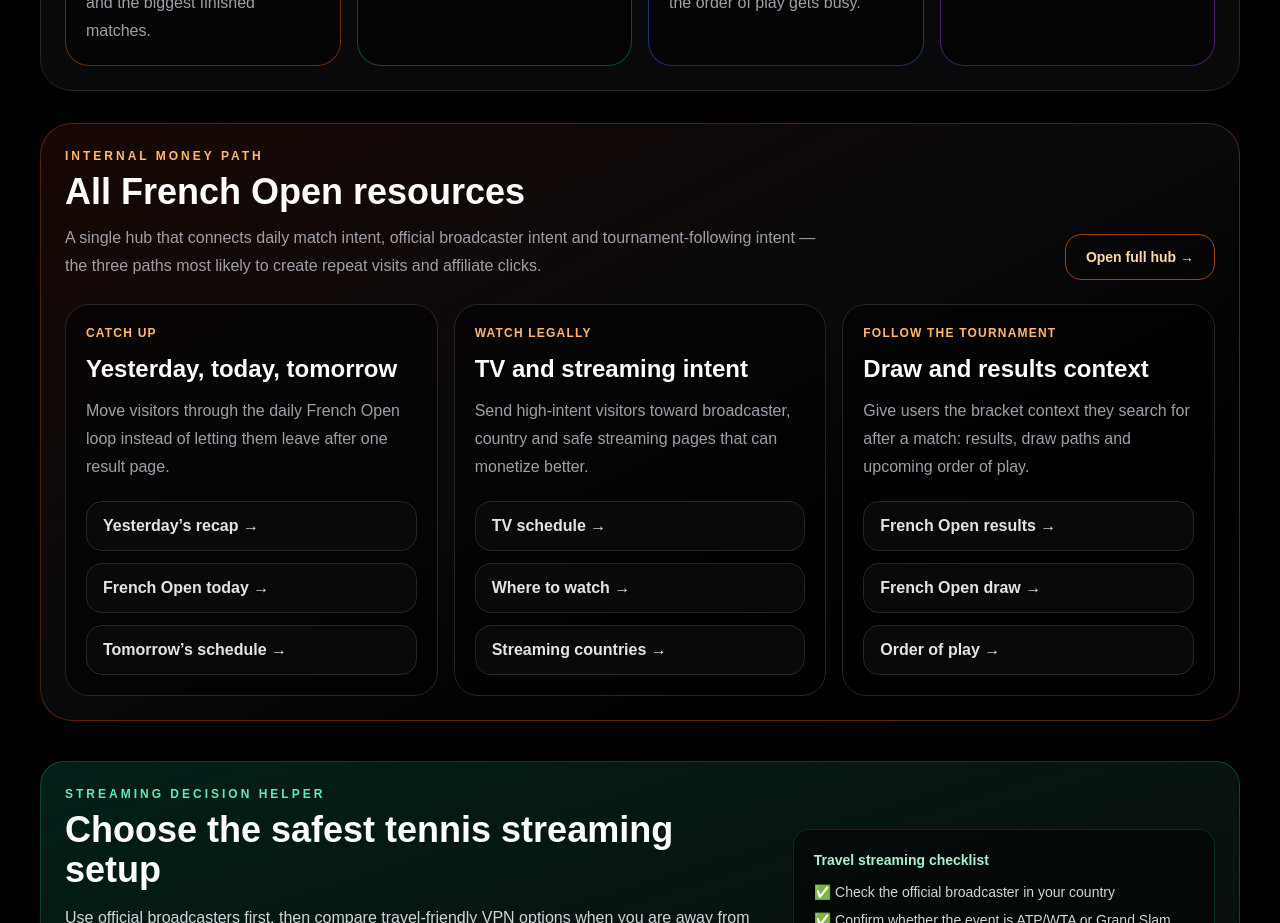
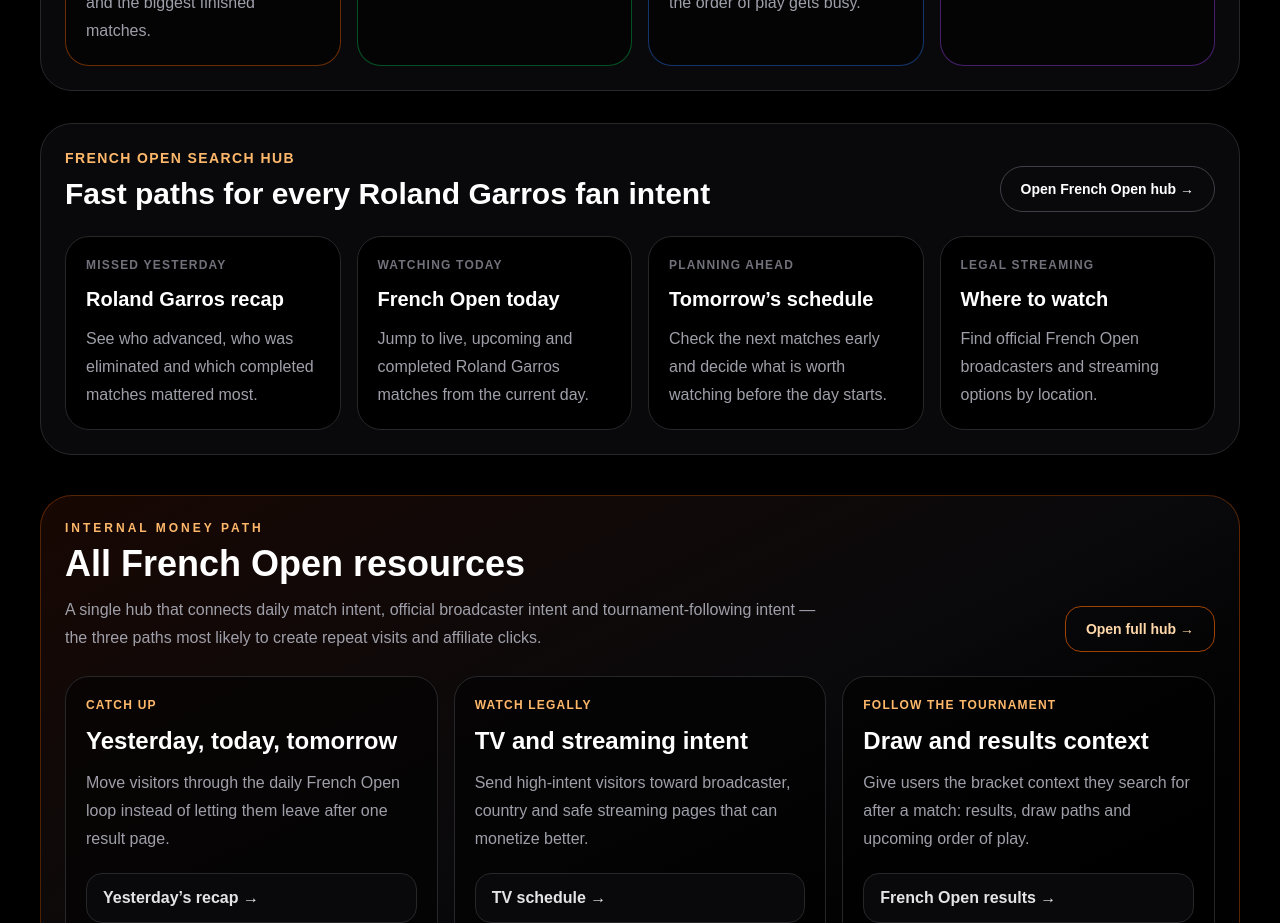
Before and after one commit to 8dqqd57hyh-rgb/watch-tennis-today, a Next.js app: page /french-open in a window 1280 px wide. Shown: the part 1240-2163 px from the top of the page. Built offline with nearby package versions, Linux system fonts and the light colour scheme; no server answers.

Commit message:
Add automated tennis email alerts

```diff
--- /dev/null
+++ b/app/components/FrenchOpenSeoBridge.tsx
@@ -0,0 +1,74 @@
+import Link from "next/link";
+
+const intentCards = [
+  {
+    eyebrow: "Missed yesterday",
+    title: "Roland Garros recap",
+    text: "See who advanced, who was eliminated and which completed matches mattered most.",
+    href: "/roland-garros-recap",
+  },
+  {
+    eyebrow: "Watching today",
+    title: "French Open today",
+    text: "Jump to live, upcoming and completed Roland Garros matches from the current day.",
+    href: "/french-open-today",
+  },
+  {
+    eyebrow: "Planning ahead",
+    title: "Tomorrow’s schedule",
+    text: "Check the next matches early and decide what is worth watching before the day starts.",
+    href: "/tomorrow",
+  },
+  {
+    eyebrow: "Legal streaming",
+    title: "Where to watch",
+    text: "Find official French Open broadcasters and streaming options by location.",
+    href: "/where-to-watch-french-open",
+  },
+];
+
+export default function FrenchOpenSeoBridge({ compact = false }: { compact?: boolean }) {
+  return (
+    <section className="mb-10 rounded-[2rem] border border-zinc-800 bg-zinc-950 p-6">
+      <div className="mb-6 flex flex-col justify-between gap-4 md:flex-row md:items-end">
+        <div>
+          <p className="mb-2 text-sm font-black uppercase tracking-widest text-orange-300">
+            French Open search hub
+          </p>
+          <h2 className="text-3xl font-black">
+            Fast paths for every Roland Garros fan intent
+          </h2>
+          {!compact ? (
+            <p className="mt-3 max-w-3xl leading-8 text-zinc-400">
+              This block keeps visitors moving between yesterday, today,
+              tomorrow and legal streaming pages instead of leaving after one
+              result check.
+            </p>
+          ) : null}
+        </div>
+        <Link
+          href="/french-open"
+          className="rounded-full border border-zinc-700 px-5 py-3 text-sm font-bold transition hover:border-orange-400"
+        >
+          Open French Open hub →
+        </Link>
+      </div>
+
+      <div className="grid gap-4 md:grid-cols-2 xl:grid-cols-4">
+        {intentCards.map((card) => (
+          <Link
+            key={card.href}
+            href={card.href}
+            className="rounded-3xl border border-zinc-800 bg-black p-5 transition hover:border-orange-400 hover:bg-zinc-900"
+          >
+            <p className="mb-3 text-xs font-black uppercase tracking-widest text-zinc-500">
+              {card.eyebrow}
+            </p>
+            <h3 className="mb-3 text-xl font-black">{card.title}</h3>
+            <p className="leading-7 text-zinc-400">{card.text}</p>
+          </Link>
+        ))}
+      </div>
+    </section>
+  );
+}
--- /dev/null
+++ b/app/components/JsonLd.tsx
@@ -0,0 +1,12 @@
+type JsonLdProps = {
+  data: Record<string, unknown> | Record<string, unknown>[];
+};
+
+export default function JsonLd({ data }: JsonLdProps) {
+  return (
+    <script
+      type="application/ld+json"
+      dangerouslySetInnerHTML={{ __html: JSON.stringify(data) }}
+    />
+  );
+}
--- a/app/french-open/page.tsx
+++ b/app/french-open/page.tsx
@@ -1,6 +1,9 @@
 import DailyTennisLoop from "@/app/components/DailyTennisLoop";
 import EmailSignup from "@/app/components/EmailSignup";
 import FrenchOpenConversionCluster from "@/app/components/FrenchOpenConversionCluster";
+import FrenchOpenSeoBridge from "@/app/components/FrenchOpenSeoBridge";
+import BreadcrumbSchema from "@/app/components/BreadcrumbSchema";
+import JsonLd from "@/app/components/JsonLd";
 import RevenueConversionPanel from "@/app/components/RevenueConversionPanel";
 
 export const metadata = {
@@ -59,13 +62,23 @@ const faq = [
 ];
 
 export default function FrenchOpenHubPage() {
-  const jsonLd = {
+  const jsonLd = [
+    {
       "@context": "https://schema.org",
-    "@type": "WebPage",
+      "@type": "CollectionPage",
       name: "French Open 2026 Hub",
       description:
         "Daily Roland Garros hub for live matches, results, draw, recap, schedule and legal viewing guides.",
       url: "https://watchtennistoday.com/french-open",
+      hasPart: resourceLinks.map(([label, href]) => ({
+        "@type": "WebPage",
+        name: label,
+        url: `https://watchtennistoday.com${href}`,
+      })),
+    },
+    {
+      "@context": "https://schema.org",
+      "@type": "FAQPage",
       mainEntity: faq.map((item) => ({
         "@type": "Question",
         name: item.q,
@@ -74,13 +87,17 @@ export default function FrenchOpenHubPage() {
           text: item.a,
         },
       })),
-  };
+    },
+  ];
 
   return (
     <main className="min-h-screen bg-black px-6 py-10 text-white md:px-10">
-      <script
-        type="application/ld+json"
-        dangerouslySetInnerHTML={{ __html: JSON.stringify(jsonLd) }}
+      <JsonLd data={jsonLd} />
+      <BreadcrumbSchema
+        items={[
+          { name: "Home", url: "https://watchtennistoday.com" },
+          { name: "French Open", url: "https://watchtennistoday.com/french-open" },
+        ]}
       />
 
       <div className="mx-auto max-w-7xl">
@@ -140,6 +157,7 @@ export default function FrenchOpenHubPage() {
         </section>
 
         <DailyTennisLoop tournamentName="French Open" compact />
+        <FrenchOpenSeoBridge compact />
         <FrenchOpenConversionCluster compact title="All French Open resources" />
         <RevenueConversionPanel context="article" tournament="French Open" />
 
--- a/app/roland-garros-recap/page.tsx
+++ b/app/roland-garros-recap/page.tsx
@@ -2,6 +2,9 @@ import { headers } from "next/headers";
 import DailyTennisLoop from "@/app/components/DailyTennisLoop";
 import EmailSignup from "@/app/components/EmailSignup";
 import FrenchOpenConversionCluster from "@/app/components/FrenchOpenConversionCluster";
+import FrenchOpenSeoBridge from "@/app/components/FrenchOpenSeoBridge";
+import BreadcrumbSchema from "@/app/components/BreadcrumbSchema";
+import JsonLd from "@/app/components/JsonLd";
 import RevenueConversionPanel from "@/app/components/RevenueConversionPanel";
 
 export const dynamic = "force-dynamic";
@@ -312,8 +315,69 @@ export default async function RolandGarrosRecapPage() {
     },
   ];
 
+  const recapSchema = [
+    {
+      "@context": "https://schema.org",
+      "@type": "WebPage",
+      name: `Roland Garros recap for ${readableDate}`,
+      description:
+        "Daily French Open recap with completed match results, advancement notes and next matches to watch.",
+      url: "https://watchtennistoday.com/roland-garros-recap",
+      isPartOf: {
+        "@type": "CollectionPage",
+        name: "French Open 2026 Hub",
+        url: "https://watchtennistoday.com/french-open",
+      },
+    },
+    {
+      "@context": "https://schema.org",
+      "@type": "ItemList",
+      name: `Roland Garros completed results for ${readableDate}`,
+      itemListElement: topResults.slice(0, 10).map((match, index) => ({
+        "@type": "ListItem",
+        position: index + 1,
+        url: `https://watchtennistoday.com/watch/${matchSlug(match)}`,
+        name: `${match.player1 || "TBD"} vs ${match.player2 || "TBD"}`,
+        description: [match.winner ? `Winner: ${match.winner}` : "Completed match", match.score || match.setScore]
+          .filter(Boolean)
+          .join(" · "),
+      })),
+    },
+    {
+      "@context": "https://schema.org",
+      "@type": "ItemList",
+      name: "Upcoming Roland Garros matches to watch",
+      itemListElement: upcomingMatches.slice(0, 6).map((match, index) => ({
+        "@type": "ListItem",
+        position: index + 1,
+        url: `https://watchtennistoday.com/watch/${matchSlug(match)}`,
+        name: `${match.player1 || "TBD"} vs ${match.player2 || "TBD"}`,
+      })),
+    },
+    {
+      "@context": "https://schema.org",
+      "@type": "FAQPage",
+      mainEntity: faq.map((item) => ({
+        "@type": "Question",
+        name: item.q,
+        acceptedAnswer: {
+          "@type": "Answer",
+          text: item.a,
+        },
+      })),
+    },
+  ];
+
   return (
     <main className="min-h-screen bg-black px-6 py-10 text-white md:px-10">
+      <JsonLd data={recapSchema} />
+      <BreadcrumbSchema
+        items={[
+          { name: "Home", url: "https://watchtennistoday.com" },
+          { name: "French Open", url: "https://watchtennistoday.com/french-open" },
+          { name: "Roland Garros Recap", url: "https://watchtennistoday.com/roland-garros-recap" },
+        ]}
+      />
       <div className="mx-auto max-w-7xl">
         <section className="mb-10 rounded-[2.5rem] border border-orange-500/50 bg-gradient-to-br from-orange-950/60 via-black to-black p-8">
           <div className="mb-5 inline-flex rounded-full bg-orange-500 px-4 py-2 text-sm font-black text-black">
@@ -366,6 +430,7 @@ export default async function RolandGarrosRecapPage() {
         </section>
 
         <DailyTennisLoop compact />
+        <FrenchOpenSeoBridge compact />
         <FrenchOpenConversionCluster compact title="Keep following Roland Garros" />
 
         <section
@@ -643,24 +708,6 @@ export default async function RolandGarrosRecapPage() {
             ))}
           </div>
         </section>
-
-        <script
-          type="application/ld+json"
-          dangerouslySetInnerHTML={{
-            __html: JSON.stringify({
-              "@context": "https://schema.org",
-              "@type": "FAQPage",
-              mainEntity: faq.map((item) => ({
-                "@type": "Question",
-                name: item.q,
-                acceptedAnswer: {
-                  "@type": "Answer",
-                  text: item.a,
-                },
-              })),
-            }),
-          }}
-        />
       </div>
     </main>
   );
```
Also changed, not shown: 1 other file (tests, documents, lock files or other folders). Lines whose indentation alone changed are shown as unchanged.
